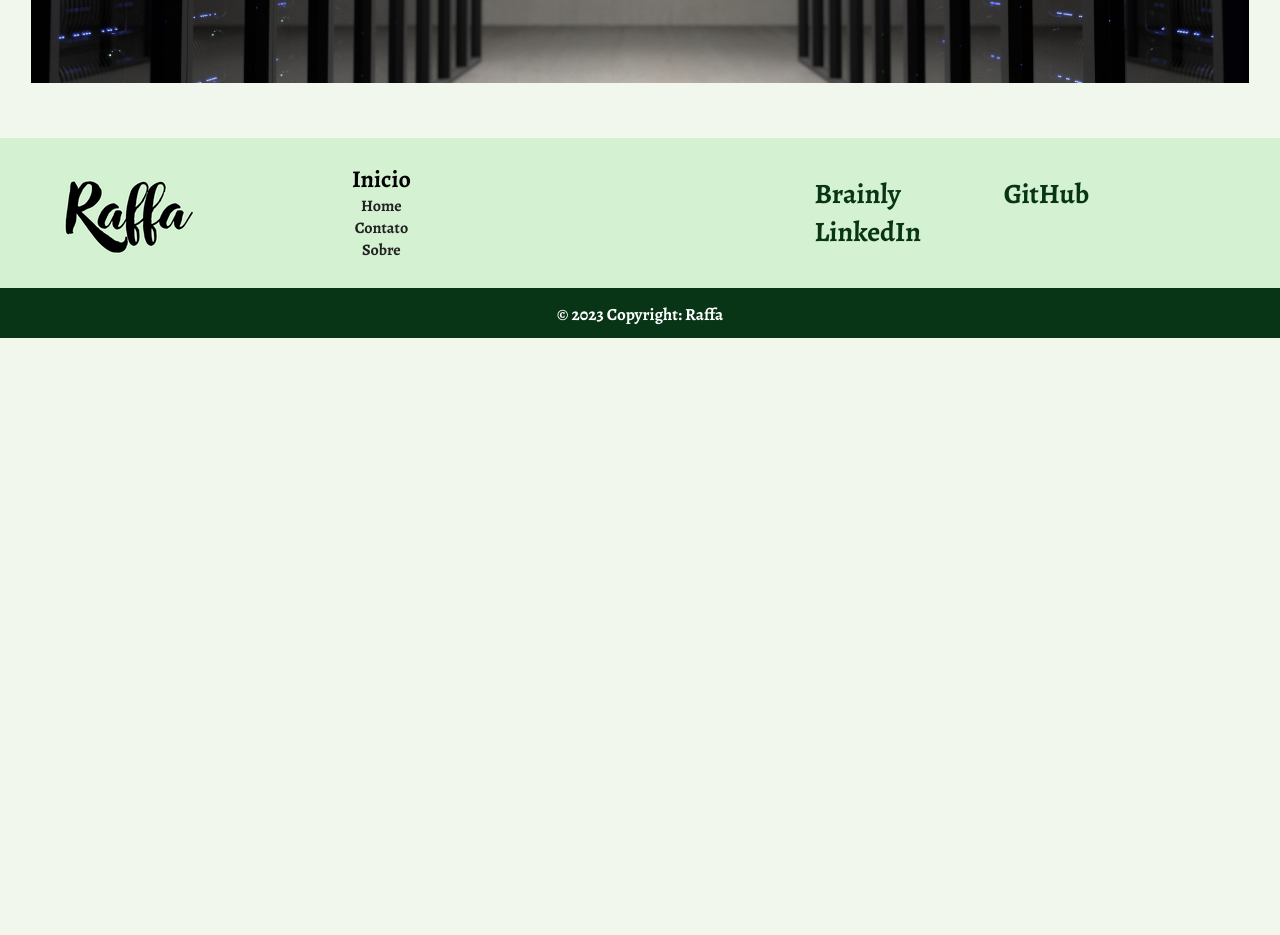
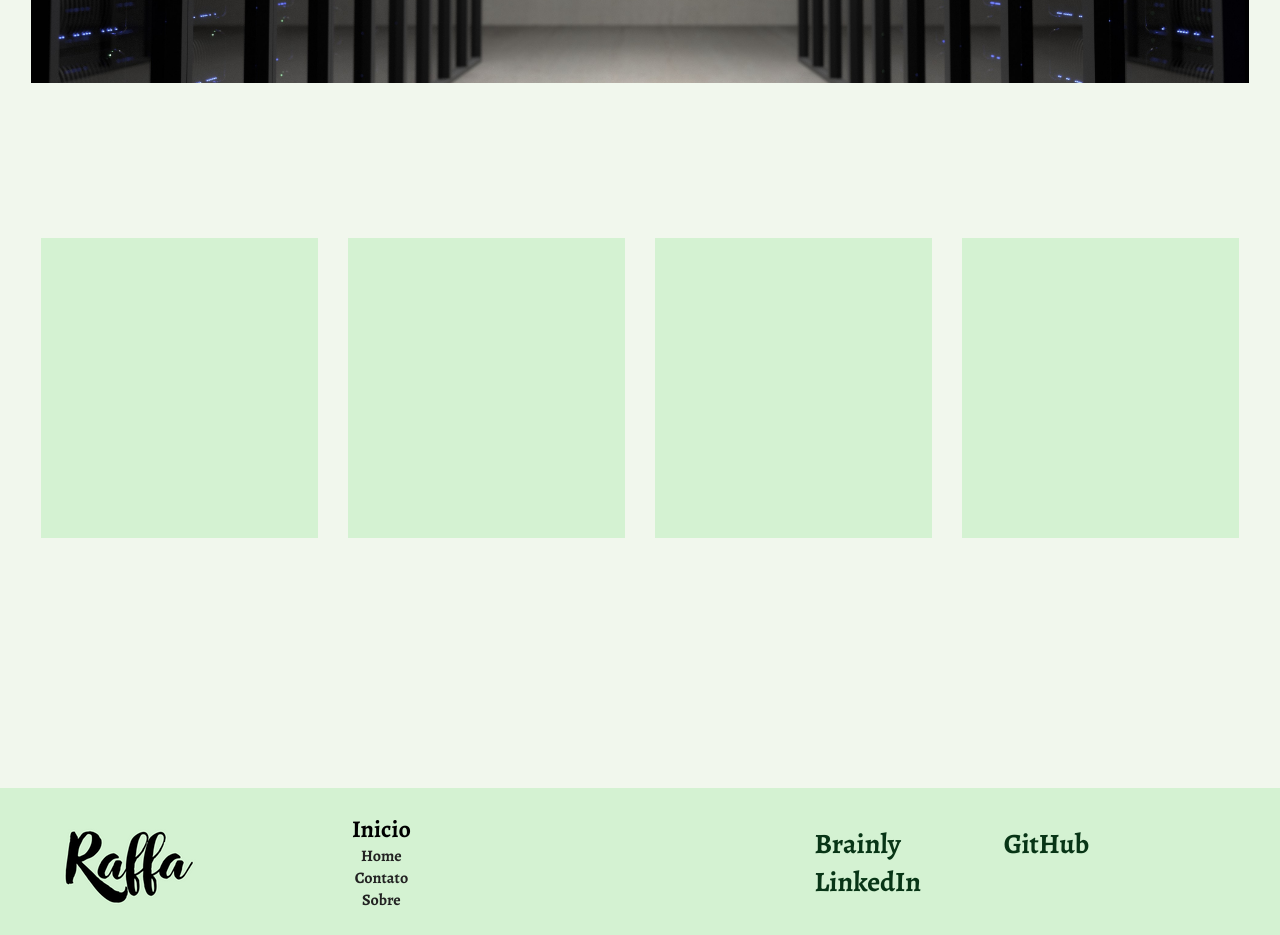
Before and after one commit to Rafael-Beraldo/portfolioProject, a plain HTML site: page projeto_1/index.html in a window 1280 px wide. Shown: the part 2940-3875 px from the top of the page. Before the commit the page ends 3278 px from the top, so only its background shows below. Drawn offline with nearby package versions, Linux system fonts and the light colour scheme.

Commit message:
Introducing Slider

```diff
--- a/projeto_1/css/style.css
+++ b/projeto_1/css/style.css
@@ -334,7 +334,27 @@ section.album h1{
 
 /* FIM : SECTION ALBUM */
 
+/* INICIO : SECTION SLIDER */
+section.slider{
+    width: 100%;
+    min-height: 500px;
+    margin-bottom: 150px;
+}
 
+.container-slider{
+    height: 500px;
+    display: flex;
+    align-items: center;
+    justify-content: center;
+}
+
+.box-slider{
+    width: 300px;
+    height: 300px;
+    margin: 15px;
+    background-color: #D4F2D2;
+}
+/* FIM : SECTION SLIDER */
 
 
 /* INICIO : FOOTER */
--- a/projeto_1/index.html
+++ b/projeto_1/index.html
@@ -158,10 +158,18 @@
             </div><!-- grid -->
 
 
-
-
+            <div class="clear"></div>
         </div><!-- container-xl -->
     </section><!-- album -->
+
+    <section class="slider">
+        <div class="container-gg container-slider">
+            <div class="box-slider"></div><!-- box-slider -->
+            <div class="box-slider"></div><!-- box-slider -->
+            <div class="box-slider"></div><!-- box-slider -->
+            <div class="box-slider"></div><!-- box-slider -->
+        </div><!-- container-gg -->
+    </section><!-- slider -->
 
     <footer>
         <div class="container-xl footer-container">
```
